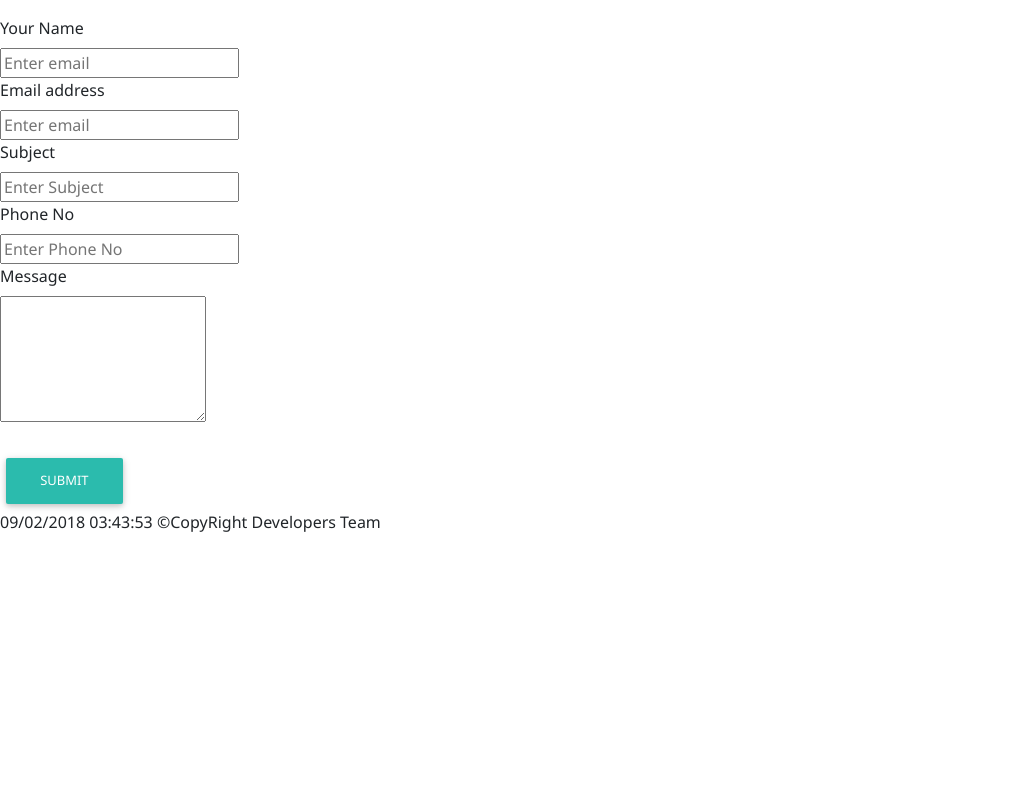
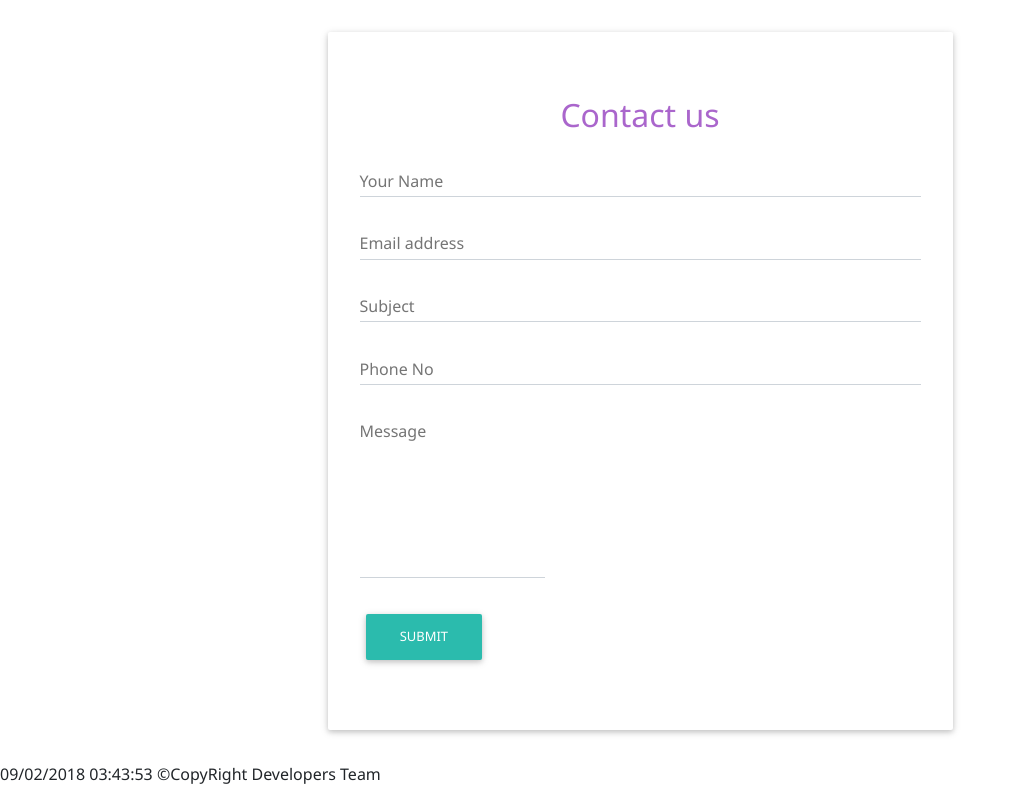
Before and after one commit to UsmanHaiderKhan/Asp.AngularCore, an ASP.NET Core app: page /App/Contact in a window 1280 px wide. Shown: the part 64-850 px from the top of the page, without its empty margins (0-1019 px from the left). Before the commit the page ends 596 px from the top, so only its background shows below. Run offline with ASP.NET Core 8, Linux system fonts and the light colour scheme.

Commit message:
Update the Contact view with mdb desgining

```diff
--- a/Asp.AngularCore.git/Views/App/Contact.cshtml
+++ b/Asp.AngularCore.git/Views/App/Contact.cshtml
@@ -3,26 +3,42 @@
 @{
     ViewBag.Title = "Contact us";
 }
+<div class="text-center text-success text-capitalize">
+    @ViewBag.Message
+</div>
+<div class="row">
+    <div class="col-lg-6 offset-3 mt-3">
+        <div class="jumbotron">
+            <h2 class="text-center text-secondary">Contact us</h2>
             <form method="post">
-    <div>
-        <label asp-for="Name">Your Name</label><br />
-        <input type="text" asp-for="Name" placeholder="Enter email">
+                <div asp-validation-summary="ModelOnly"></div>
+                <div class="md-form">
+                    <input type="text" asp-for="Name" class="form-control">
+                    <label asp-for="Name">Your Name</label>
+                    <span asp-validation-for="Name" class="text-danger"></span>
                 </div>
-    <div>
-        <label asp-for="Email">Email address</label><br />
-        <input type="email" asp-for="Email" placeholder="Enter email">
+                <div class="md-form">
+                    <input type="email" asp-for="Email" class="form-control">
+                    <label asp-for="Email">Email address</label>
+                    <span asp-validation-for="Email" class="text-danger"></span>
                 </div>
-    <div>
-        <label asp-for="Subject">Subject</label><br />
-        <input type="text" asp-for="Subject" placeholder="Enter Subject">
+                <div class="md-form">
+                    <input type="text" asp-for="Subject" class="form-control" />
+                    <label asp-for="Subject">Subject</label>
+                    <span asp-validation-for="Subject" class="text-danger"></span>
                 </div>
-    <div>
-        <label asp-for="Phone">Phone No</label><br />
-        <input type="number" asp-for="Phone" placeholder="Enter Phone No">
+                <div class="md-form">
+                    <input type="number" asp-for="Phone" class="form-control">
+                    <label asp-for="Phone">Phone No</label>
+                    <span asp-validation-for="Phone" class="text-danger"></span>
                 </div>
-    <div>
+                <div class="md-form">
+                    <textarea rows="5" asp-for="Message" class="md-textarea"></textarea>
                     <label asp-for="Message">Message</label><br />
-        <textarea rows="5" asp-for="Message"></textarea>
-    </div><br />
+                    <span asp-validation-for="Message" class="text-danger"></span>
+                </div>
                 <button type="submit" class="btn btn-default">Submit</button>
             </form>
+        </div>
+    </div>
+</div>
```
Lines whose indentation alone changed are shown as unchanged.
